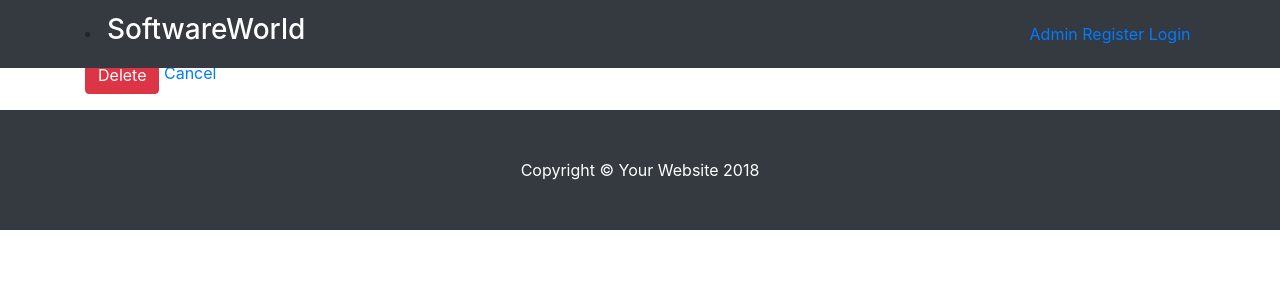
After one commit to santanu9809/DjangoApp, a Django app: page /basic_app/update/1/ in a window 1280 px wide. The commit adds this page. Shown: the top 300 px of the page. Run offline with Django 3.2, Linux system fonts and the light colour scheme; data comes from the database, SQL or seed files in the repository; both versions use the stored data as it was after the commit; some libraries are stand-ins or nearby versions.

Commit message:
commited

```diff
--- a/basic_app/models.py
+++ b/basic_app/models.py
@@ -1,5 +1,6 @@
 from django.db import models
 from django.contrib.auth.models import User
+from django.urls import reverse
 # Create your models here.
 
 def __str__(self):
@@ -16,6 +17,10 @@ class Company(models.Model):
     def __str__(self):
         return self.name
 
+    def get_absolute_url(self):
+        return reverse("basic_app:detail",kwargs={'pk':self.pk})
+
+
 class Employee(models.Model):
     name = models.CharField(max_length=256)
     age = models.PositiveIntegerField()
--- a/basic_app/urls.py
+++ b/basic_app/urls.py
@@ -10,4 +10,6 @@ urlpatterns=[
 	url(r'^contact/$', views.contact,name='contact'),
 	url(r'^(?P<pk>\d+)/$',views.CompanyDetailView.as_view(),name='detail'),
 	url(r'^create/$', views.CompanyCreateView.as_view(),name='create'),
+	url(r'^update/(?P<pk>\d+)/$',views.CompanyUpdateView.as_view(),name='update'),
+    url(r'^delete/(?P<pk>\d+)/$',views.CompanyDeleteView.as_view(),name='delete'),
 ]
--- a/basic_app/views.py
+++ b/basic_app/views.py
@@ -5,9 +5,11 @@ from basic_app.forms import UserForm
 #from django.core.urlresolvers import reverse
 from django.contrib.auth import authenticate,login,logout
 from django.http import HttpResponse,HttpResponseRedirect
-from django.urls import reverse
+from django.urls import reverse,reverse_lazy
 from django.contrib.auth.decorators import login_required
-from django.views.generic import View,ListView,DetailView,CreateView,UpdateView,DeleteView
+from django.views.generic import (View,ListView,
+								  DetailView,CreateView,
+								  UpdateView,DeleteView)
 from . import models
 
 # Create your views here.
@@ -25,7 +27,16 @@ class CompanyDetailView(DetailView):
 class CompanyCreateView(CreateView):
  	fields=('name','ceoname','location')
  	model=models.Company
+ 	template_name = 'basic_app/companyform.html'
 
+class CompanyUpdateView(UpdateView):
+    fields = ("name","ceoname")
+    model = models.Company
+    template_name = 'basic_app/companydelete.html'
+
+class CompanyDeleteView(DeleteView):
+    model = models.Company
+    success_url = reverse_lazy("basic_app:home")
 
 #Function Based view
 def index(request):
--- /dev/null
+++ b/templates/basic_app/companydelete.html
@@ -0,0 +1,13 @@
+{% extends "basic_app/base.html" %}
+
+{% block body_block %}
+<h1>Delete {{company.name }}?</h1>
+
+<form method="post">
+  {% csrf_token %}
+  <input type="submit" class="btn btn-danger" value="Delete">
+  <a href="{% url 'basic_app:detail' pk=company.pk%} ">Cancel</a>
+
+</form>
+
+{% endblock %}
--- a/templates/basic_app/companydetails.html
+++ b/templates/basic_app/companydetails.html
@@ -17,7 +17,7 @@
 
   </div>
   <div class="container">
-    <p><a class='btn btn-warning' href="{% url 'basic_app:update' pk=school_details.pk %}">Update</a></p>
+    <p><a class='btn btn-warning' href="{% url 'basic_app:update' pk=companydetails.pk %}">Update</a></p>
 
   </div>
    </div>
--- a/templates/basic_app/companyform.html
+++ b/templates/basic_app/companyform.html
@@ -1,13 +1,13 @@
 {% extends "basic_app/base.html" %}
 {% block body_block %}
 
-	<!-- <h1>
+	<h1>
     {% if not form.instance.pk %}
     Create Company
     {% else %}
     Update Company
     {% endif %}
-  </h1> -->
+  </h1>
   <form method="POST">
     {% csrf_token %}
     {{ form.as_p }}
--- a/templates/basic_app/index.html
+++ b/templates/basic_app/index.html
@@ -15,7 +15,7 @@
           <div class="card h-100">
             <h4 class="card-header">Python</h4>
             <div class="card-body">
-              <p class="card-text">Python is an interpreted high-level programming language for general-purpose programming. Created by Guido van Rossum and first released in 1991, Python has a design philosophy that emphasizes code</p>
+              <p class="card-text">Python is an interpreted high-level programming language for general-purpose programming. Created by Guido van Rossum and first released in 1991, Python has a design philosophy that emphasizes code.</p>
             </div>
             <div class="card-footer">
               <a href="#" class="btn btn-primary">Learn More</a>
```
Also changed, not shown: db.sqlite3.
